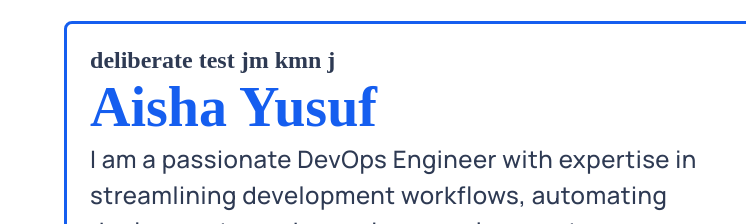
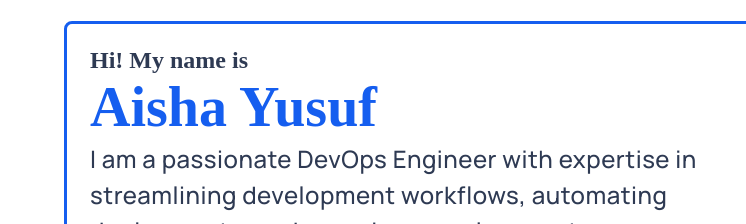
Before and after one commit to CyGold/justPmedia, a plain HTML site: page website/index.html in a window 1280 px wide. Shown: the part 576-800 px from the top of the page, 0-746 px from the left. Drawn offline with Linux system fonts and the light colour scheme; a web font is replaced by a local one.

Commit message:
Update README and scripts for improved clarity and organization; modify index.html heading for better introduction

```diff
--- a/website/index.html
+++ b/website/index.html
@@ -37,7 +37,7 @@
       </div>
       <div class="flex-child two">
         <div class="text2">
-          <h4>deliberate test jm kmn j</h4>
+          <h4>Hi! My name is</h4>
           <h2>Aisha Yusuf</h2>
           <p>
             I am a passionate DevOps Engineer with expertise in streamlining development workflows,
```
Also changed, not shown: 2 other files.
